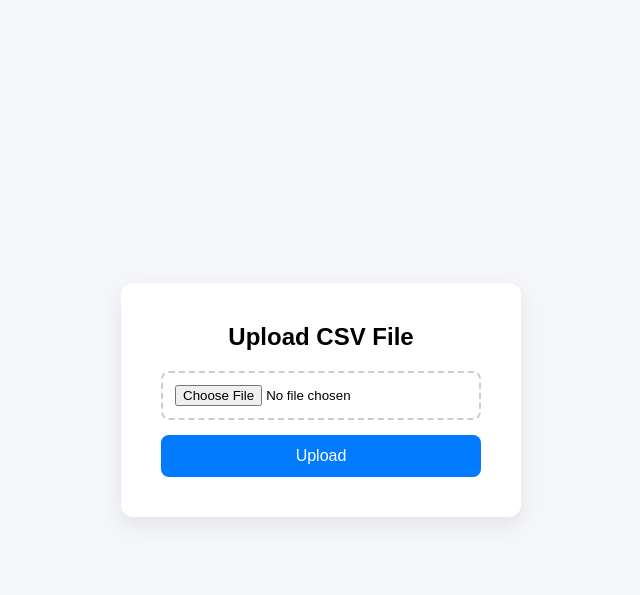
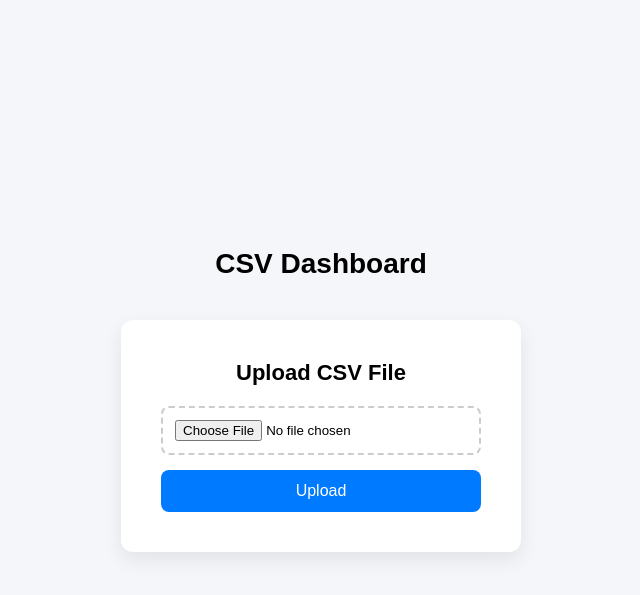
Before and after one commit to t0m0h1/CSV-Data-Dashboard, a Flask app: page / in a window 1280 px wide. Shown: the top 595 px of the page, without its empty margins (319-959 px from the left). Run offline with Flask 3, Linux system fonts and the light colour scheme.

Commit message:
title and styling

```diff
--- a/templates/index.html
+++ b/templates/index.html
@@ -16,8 +16,21 @@
             display: flex;
             justify-content: center;
             align-items: center;
+            height: 100vh;
+        }
 
-            height: 100vh;
+        .wrapper {
+            display: flex;
+            flex-direction: column;
+            align-items: center;
+            gap: 20px; /* equal spacing between title + card */
+        }
+
+        .page-title {
+            margin: 0;
+            font-size: 28px;
+            text-align: center;
+            margin-bottom: 20px;
         }
 
         .container {
@@ -31,44 +44,38 @@
             display: flex;
             flex-direction: column;
             align-items: center;
-            gap: 20px; /* equal spacing between elements */
+            gap: 20px;
         }
 
-        h1 {
+        .container h1 {
             margin: 0;
-            font-size: 24px;
-            text-align: center;
+            font-size: 22px;
         }
 
         form {
             width: 100%;
-
             display: flex;
             flex-direction: column;
-            gap: 15px; /* equal spacing */
+            gap: 15px;
         }
 
         input[type="file"] {
             width: 100%;
             padding: 12px;
-
             border: 2px dashed #ccc;
             border-radius: 8px;
-
             text-align: center;
         }
 
         button {
             width: 100%;
             padding: 12px;
-
             border: none;
             border-radius: 8px;
 
             background: #007bff;
             color: white;
             font-size: 16px;
-
             cursor: pointer;
         }
 
@@ -79,6 +86,10 @@
 </head>
 
 <body>
+
+    <div class="wrapper">
+        <h1 class="page-title">CSV Dashboard</h1>
+
         <div class="container">
             <h1>Upload CSV File</h1>
 
@@ -87,5 +98,7 @@
                 <button type="submit">Upload</button>
             </form>
         </div>
+    </div>
+
 </body>
 </html>
```
Lines whose indentation alone changed are shown as unchanged.
